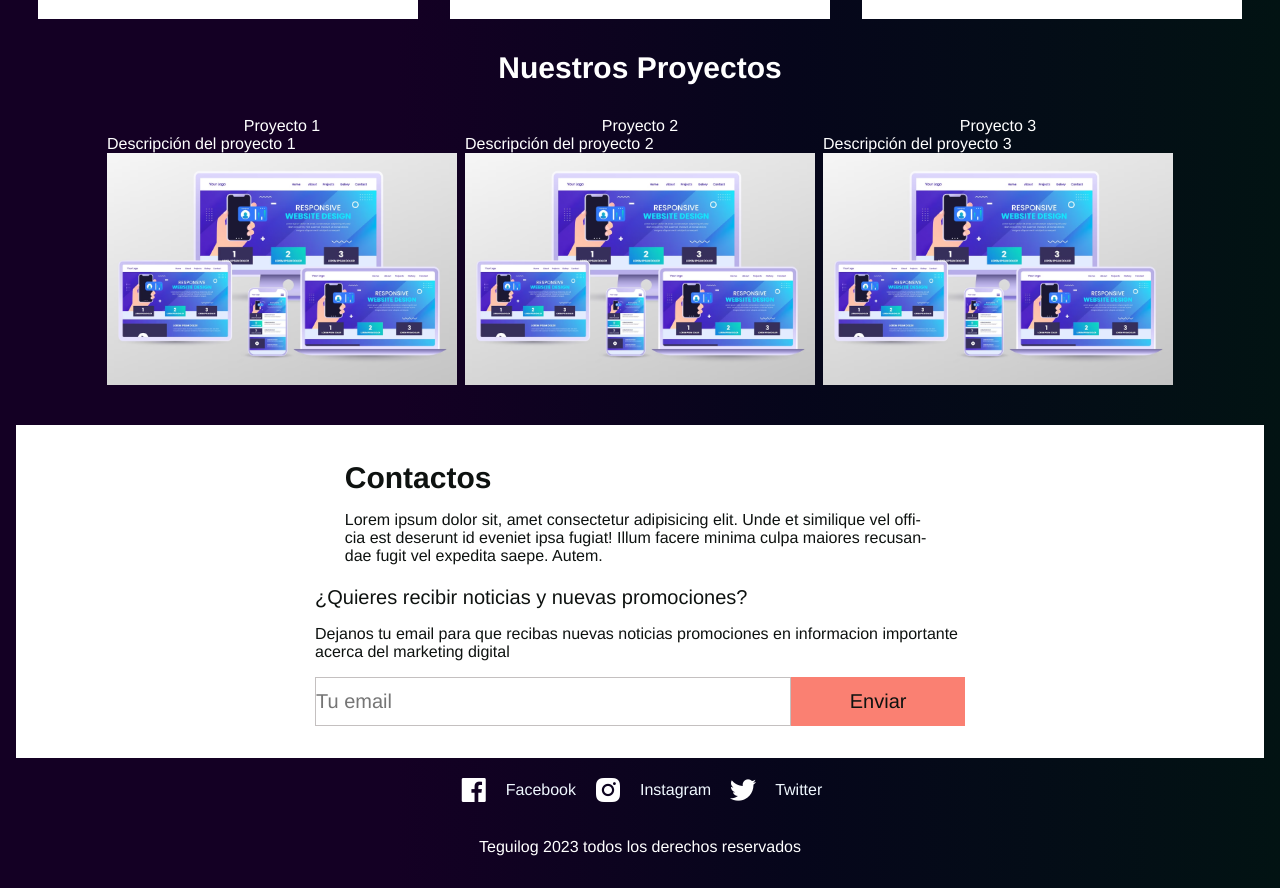
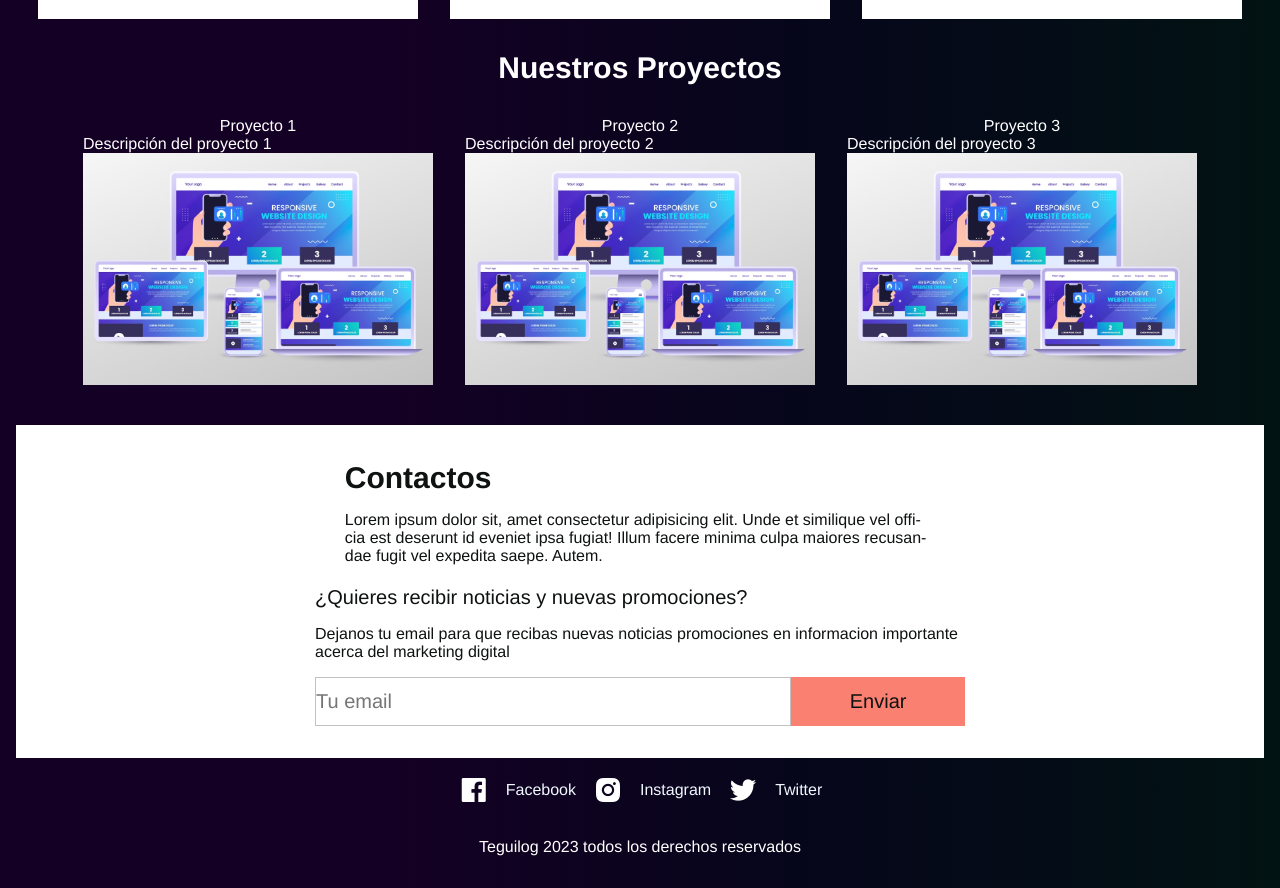
Before and after one commit to cristobalquilimaco/teguilog, a React (Vite) app: page /#/ in a window 1280 px wide. Shown: the part 3023-3911 px from the top of the page. Built offline with nearby package versions, Linux system fonts and the light colour scheme.

Commit message:
Se trabaja en proyecto modal para los proyectos

```diff
--- a/src/components/styles/proyects.css
+++ b/src/components/styles/proyects.css
@@ -14,7 +14,7 @@ display: flex;
 flex-wrap: wrap;
 align-items: center;
 justify-content: center;
-gap: 0.5rem;
+gap: 2rem;
 }
 
 .pp_tt2{
```
Also changed, not shown: src/components/Modal.jsx (+7 -2 lines).
